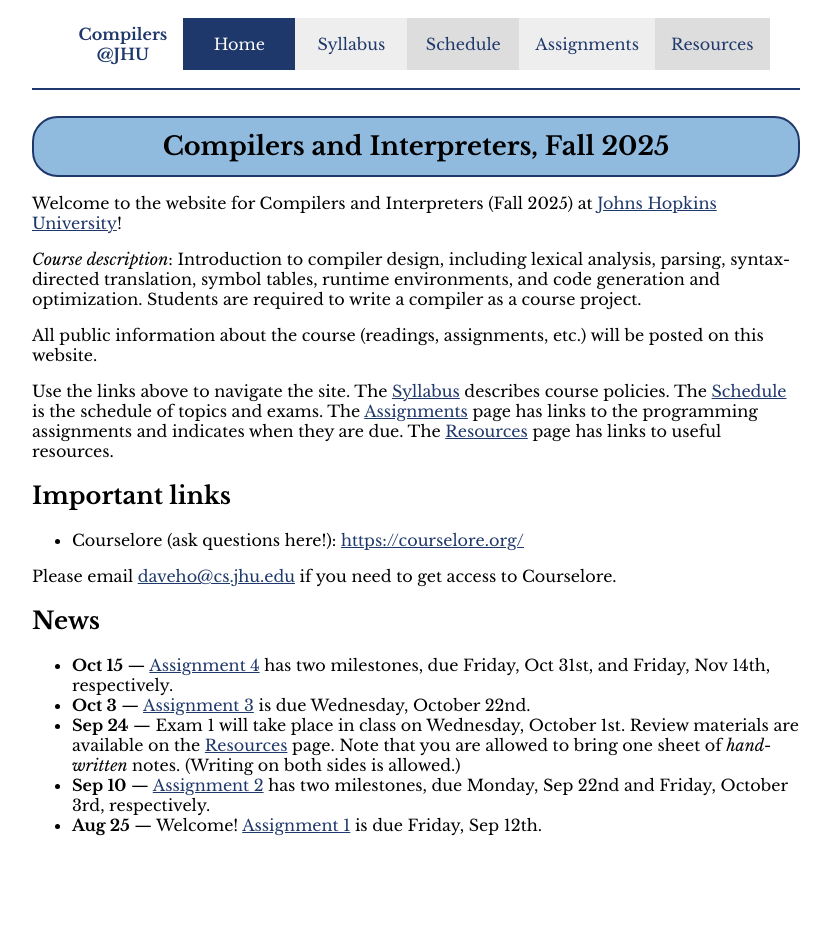
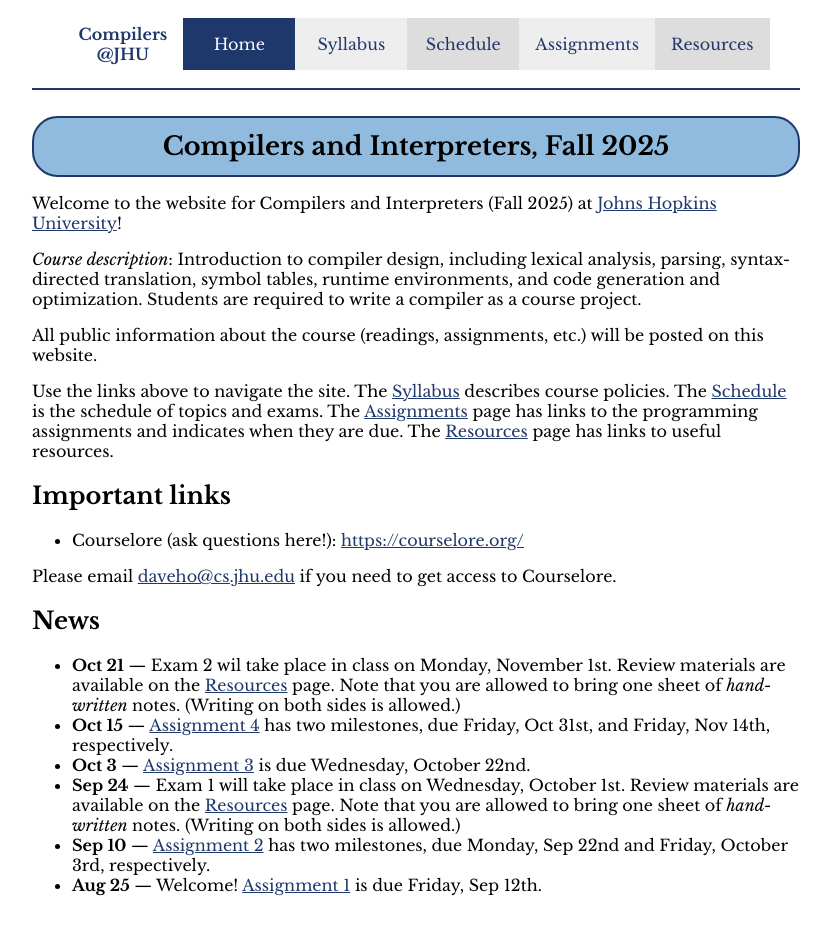
Before and after one commit to jhucompilers/fall2025, a Jekyll site: the page built from index.md, in a window 1280 px wide. Shown: the whole page, without its empty margins (224-1055 px from the left). Built offline with Jekyll 4.4.1, drawn with Linux system fonts in a browser that asks for light colours; before the commit the page ends 900 px from its top, so only the background shows below that.

Commit message:
exam 2 news item

```diff
--- a/index.md
+++ b/index.md
@@ -29,6 +29,10 @@ Please email <daveho@cs.jhu.edu> if you need to get access to Courselore.
 
 ## News
 
+* **Oct 21** — Exam 2 wil take place in class on Monday, November 1st.
+  Review materials are available on the [Resources](resources.html) page.
+  Note that you are allowed to bring one sheet of *hand-written* notes.
+  (Writing on both sides is allowed.)
 * **Oct 15** — [Assignment 4](assign/assign04.html) has two milestones,
   due Friday, Oct 31st, and Friday, Nov 14th, respectively.
 * **Oct 3** — [Assignment 3](assign/assign03.html) is due Wednesday,
```
